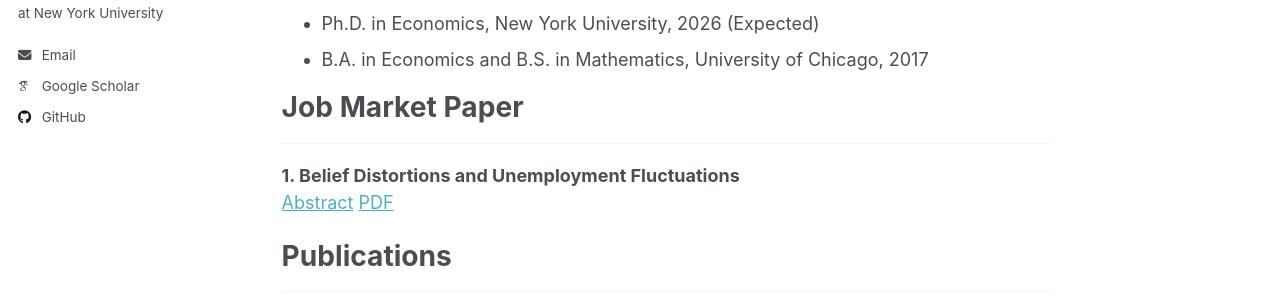
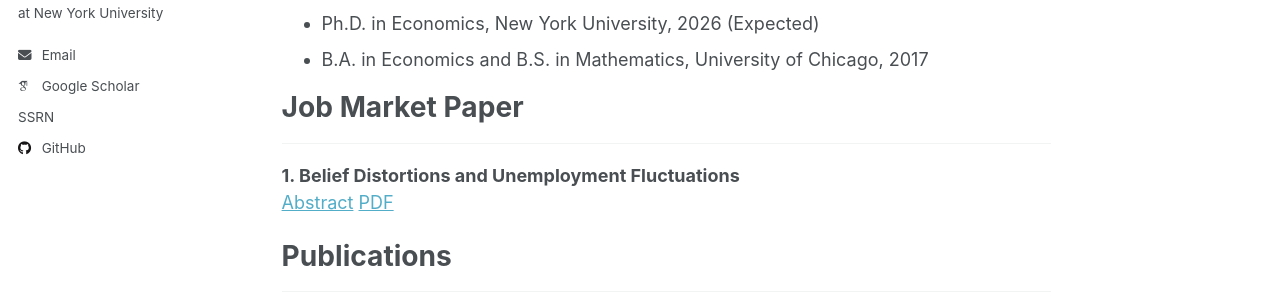
Before and after one commit to doqlee/doqlee.github.io, a Jekyll site: the page built from _pages/main.md, in a window 1280 px wide. Shown: the part 333-633 px from the top of the page. Built offline with Jekyll 4.4.1, drawn with Linux system fonts in a browser that asks for light colours; some web fonts are replaced.

Commit message:
Update author-profile.html

```diff
--- a/_includes/author-profile.html
+++ b/_includes/author-profile.html
@@ -58,6 +58,9 @@
       {% endif %}
       {% if author.researchgate %}
         <li><a href="{{ author.researchgate }}"><i class="fab fa-fw fa-researchgate icon-pad-right" aria-hidden="true"></i>ResearchGate</a></li>
+      {% endif %}
+      {% if author.ssrn %}
+        <li><a href="{{ author.ssrn }}"><i class="ai ssrn size=2xl" aria-hidden="true"></i>SSRN</a></li>
       {% endif %}
       {% if author.scopus %}
         <li><a href="{{ author.scopus }}"><i class="ai ai-scopus icon-pad-right"></i>Scopus</a></li>
```
